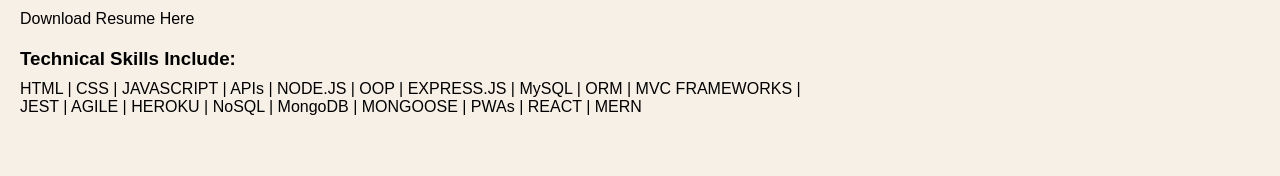
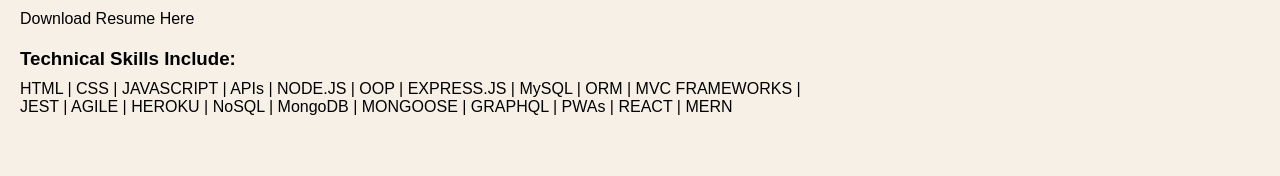
Before and after one commit to angiebunk1/portfolio-ag, a React (Create React App) app: page / in a window 1280 px wide. Both pictures are taken after a click on the element "Resume". Shown: the part 131-307 px from the top of the page. Built offline with nearby package versions, Linux system fonts and the light colour scheme.

Commit message:
added to tech skills list

```diff
--- a/src/components/Resume/index.js
+++ b/src/components/Resume/index.js
@@ -10,7 +10,7 @@
       <div>
         <h3>Technical Skills Include:</h3>
         <p className='skills'>
-        HTML | CSS | JAVASCRIPT | APIs | NODE.JS | OOP | EXPRESS.JS | MySQL | ORM | MVC FRAMEWORKS | JEST | AGILE | HEROKU | NoSQL | MongoDB | MONGOOSE | PWAs | REACT | MERN
+        HTML | CSS | JAVASCRIPT | APIs | NODE.JS | OOP | EXPRESS.JS | MySQL | ORM | MVC FRAMEWORKS | JEST | AGILE | HEROKU | NoSQL | MongoDB | MONGOOSE | GRAPHQL | PWAs | REACT | MERN
         </p>
       </div>
     </div>
```
